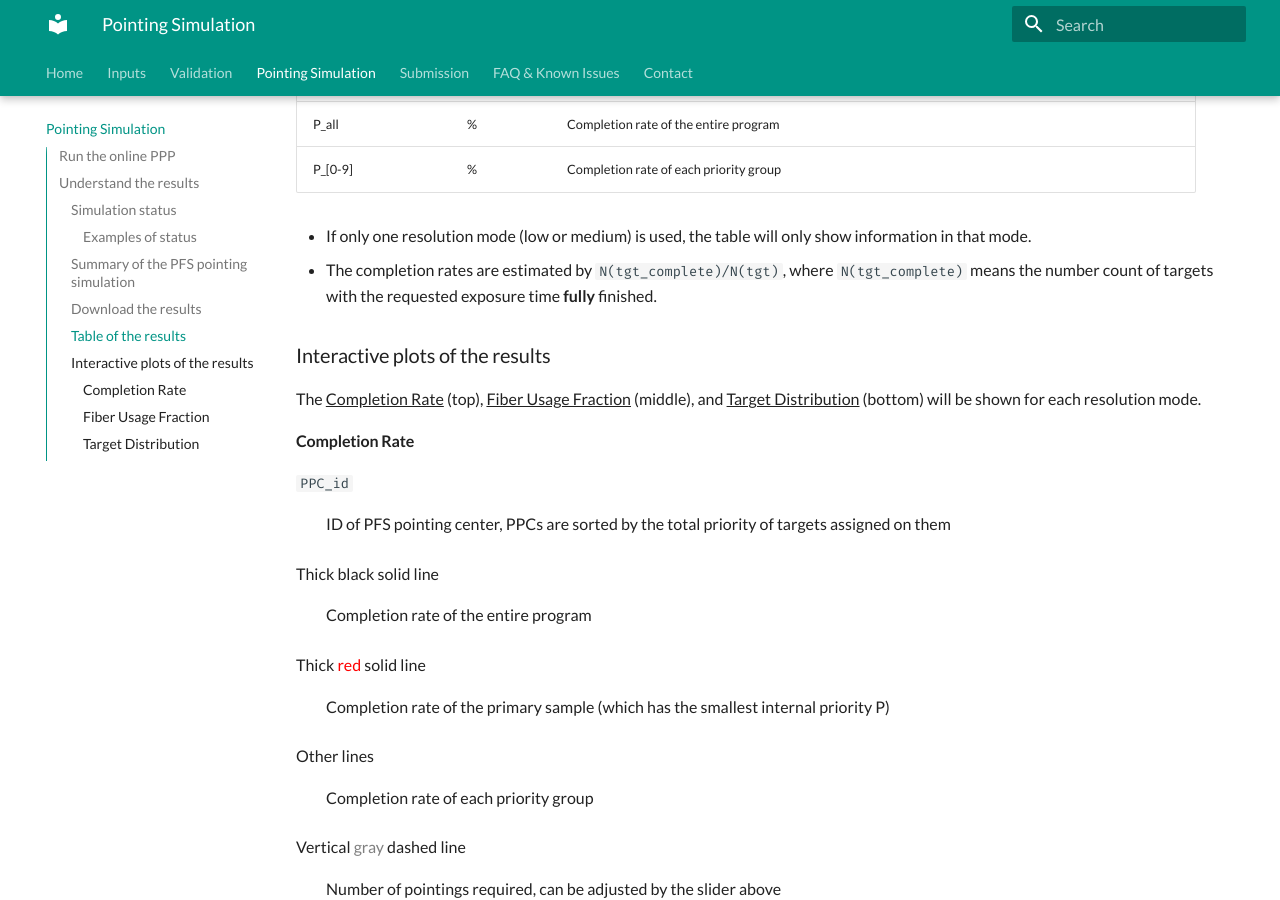
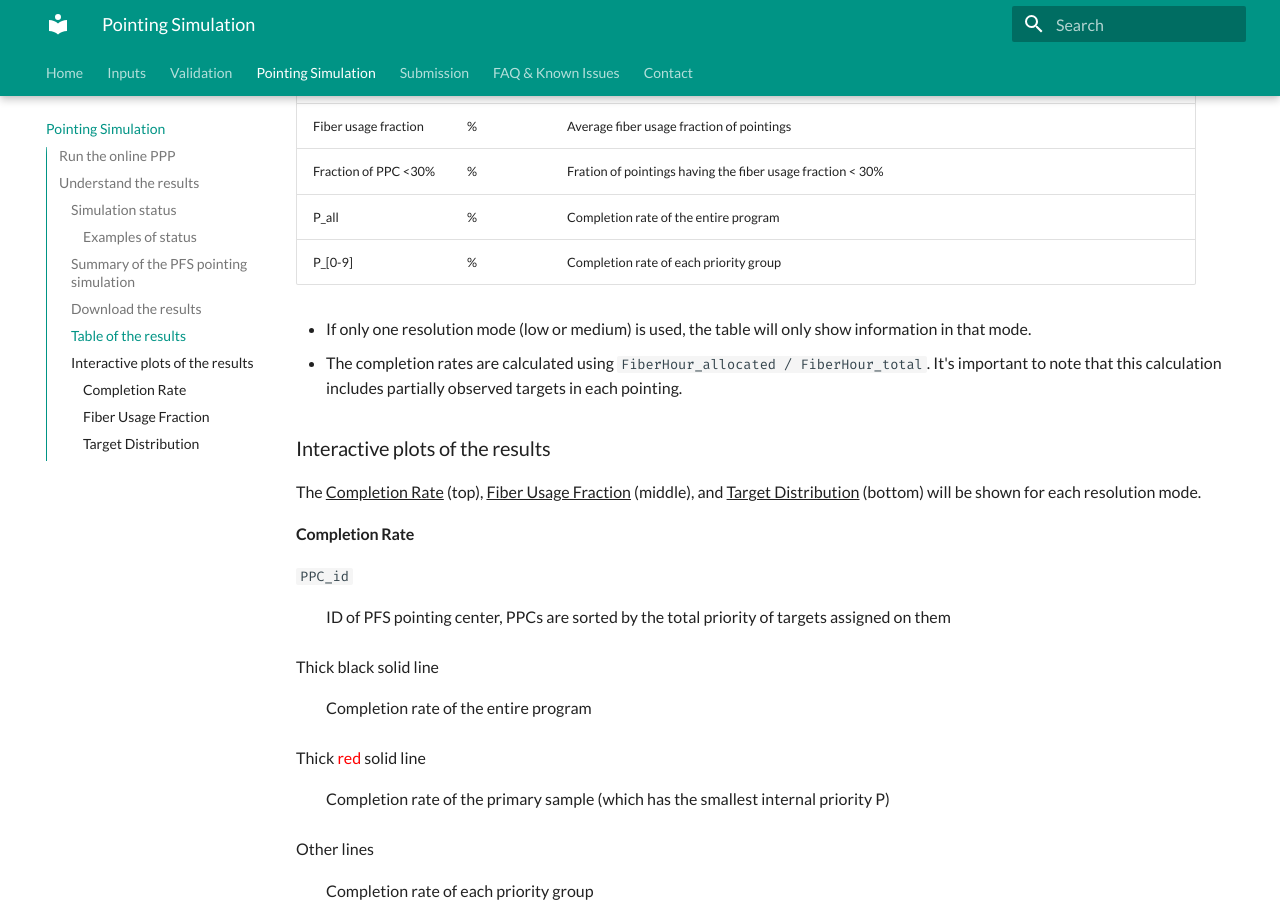
Before and after one commit to Subaru-PFS/spt_target_uploader, an MkDocs documentation site: the page built from docs/docs/PPP.md, in a window 1280 px wide and 900 px high, scrolled down 3764 px. Built offline with MkDocs 1.6.1 and Material for MkDocs 9.7.7, drawn with Linux system fonts in a browser that asks for light colours; some of the changed text lies outside the part shown.

Commit message:
completion rate now calculated by fiber hour

```diff
--- a/docs/docs/PPP.md
+++ b/docs/docs/PPP.md
@@ -8,6 +8,8 @@
 1. Create a weight map on the sky for the input objects by using coordinates and priorities.
 2. Pick a density peak with the highest weight and assign PFS fibers using [the netflow algorithm](https://github.com/Subaru-PFS/ets_fiberalloc/).
 3. Repeat 1 and 2 until all input targets are completed or the running time exceeds about 15 minutes.
+
+Please be aware that the online PPP only simulates the classic observation mode without fiber-sharing with other programs. We advise users to consider the results as a statistical reference. The final pointing coordinates and fiber assignments after fiber-sharing may differ from the simulated results provided here.
 
 ## Run the online PPP
 
@@ -80,7 +82,7 @@
 | P_[0-9]              | %         | Completion rate of each priority group                                                                             |
 
 - If only one resolution mode (low or medium) is used, the table will only show information in that mode.
-- The completion rates are estimated by `N(tgt_complete)/N(tgt)`, where `N(tgt_complete)` means the number count of targets with the requested exposure time **fully** finished.
+- The completion rates are calculated using `FiberHour_allocated / FiberHour_total`. It's important to note that this calculation includes partially observed targets in each pointing.
 
 ### Interactive plots of the results
 
```
Also changed, not shown: 1 other file.
